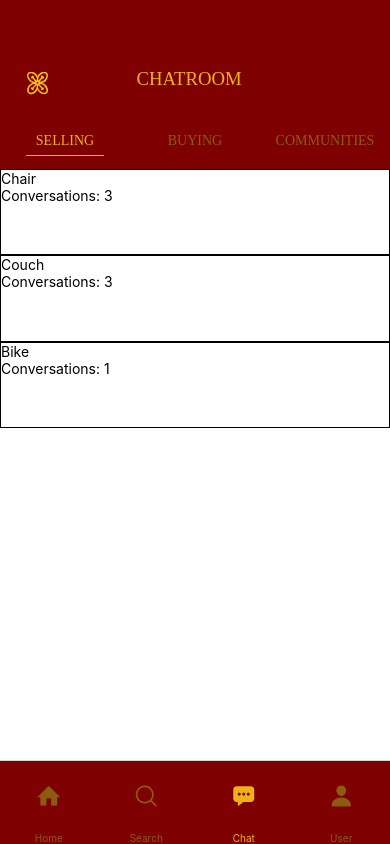
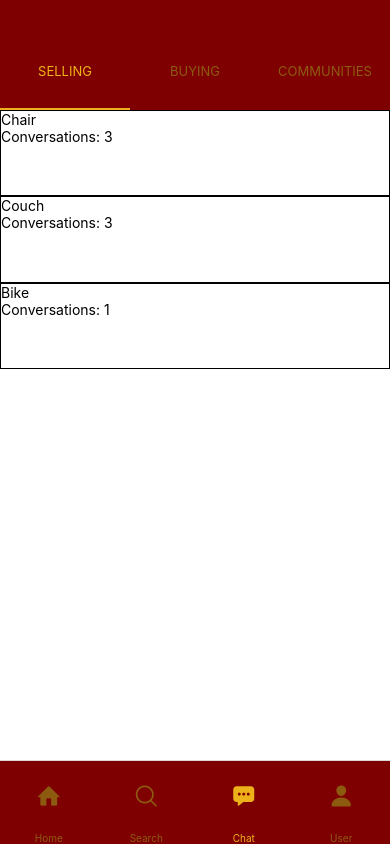
Before and after one commit to AGUPTA375/kandidat-frontend, a React Native app in the folder src/: screen /Chat in a window 390 px wide. Built offline with nearby package versions, Linux system fonts and the light colour scheme; no server answers.

Commit message:
Fix Header in Chat tab.

```diff
--- a/src/App.js
+++ b/src/App.js
@@ -17,8 +17,6 @@ import { Entypo } from '@expo/vector-icons';
 import { AntDesign } from '@expo/vector-icons';
 import { Ionicons } from '@expo/vector-icons';
 
-// Components
-import ChatHeader from './components/ChatHeader';
 
 const Tab = createBottomTabNavigator();
 
@@ -60,9 +58,7 @@ export default function App() {
             var color = focused ? "#EDB219" : "#8D5B10"
             return <Ionicons name="chatbox-ellipses" size={24} color={color} />;
           },
-          header: (props) => {
-            return <ChatHeader title={"CHATROOM"} screen={0} nav={props.navigation} />;
-          }
+          headerShown: false
         }} />
 
         {/* Profile */}
--- a/src/components/ChatHeader.js
+++ /dev/null
@@ -1,89 +0,0 @@
-import { StyleSheet, Text, View, Dimensions, Image, TouchableOpacity } from 'react-native';
-import { useEffect, useState } from 'react';
-
-// Window dimensions
-const windowWidth = Dimensions.get('window').width;
-const windowHeight = Dimensions.get('window').height;
-
-export default function ChatHeader(props) {
-
-    // States
-    const [line, setLine] = useState(props.screen)
-
-    useEffect(() => {
-        props.nav.setParams({screen: line})
-    }, [line])
-
-
-    return (
-        <View style={styles.header}>
-            <View style={{width: windowWidth, flexDirection:"row", alignItems:"center", justifyContent:"space-between", marginBottom:"7%"}}>
-                <View style={{ width: windowWidth*0.2, alignItems:"center"}}>
-                    <Image source={require('../assets/amargbologoonly.png')} resizeMode="contain"
-                    style={{ width:windowWidth*0.1 }}/>
-                </View>
-                <View style={{ width:windowWidth*0.3}}>
-                    <Text style={styles.title}>{props.title}</Text>
-
-                </View>
-                <View style={{ width:windowWidth*0.2}}>
-
-                </View>
-            </View>
-            <View style={styles.headerLower}>
-
-                <TouchableOpacity style={styles.headerButton} onPress={() => {setLine(0)}}>
-                    <Text style={[styles.headerText, { color: line == 0 ? "#EDB219" : "#8D5B10"}]} >SELLING</Text>
-                    <View style={[styles.headerUnderLine, {backgroundColor: line == 0 ? "#EDB219" : "transparent"}]}></View>
-                </TouchableOpacity>
-
-                <TouchableOpacity style={styles.headerButton} onPress={() => {setLine(1); }} >
-                    <Text style={[styles.headerText,{ color: line == 1 ? "#EDB219" : "#8D5B10"}]} >BUYING</Text>
-                    <View style={[styles.headerUnderLine, {backgroundColor: line == 1 ? "#EDB219" : "transparent"}]}></View>
-                </TouchableOpacity>
-
-                <TouchableOpacity style={styles.headerButton} onPress={() => {setLine(2)}}>
-                    <Text style={[styles.headerText, { color: line == 2 ? "#EDB219" : "#8D5B10"}]} >COMMUNITIES</Text>
-                    <View style={[styles.headerUnderLine, {backgroundColor: line == 2 ? "#EDB219" : "transparent"}]}></View>
-                </TouchableOpacity>
-
-            </View>
-        </View>
-    )
-}
-
-const styles = StyleSheet.create({
-    header: {
-        height: windowHeight*0.2,
-        alignItems: "center",
-        justifyContent: "flex-end",
-        backgroundColor:"#7f0001"
-    },
-    title: {
-        fontFamily: "TharLon",
-        fontSize: windowHeight/45,
-        marginBottom: "4%",
-        color: "#EDB219"
-    },
-    headerButton: {
-        width: windowWidth/3,
-        alignItems:"center",
-        height: "100%",
-        justifyContent: "center"
-    },
-    headerLower: {
-        flex: 0.3,
-        width:windowWidth,
-        flexDirection:"row",
-        justifyContent:"space-around",
-        marginBottom: "3%"
-    },
-    headerText: {
-        fontFamily: "TharLon",
-    },
-    headerUnderLine: {
-        width: windowWidth/5,
-        height: 1,
-        marginTop: "5%"
-    }
-})
--- a/src/components/CommunitiesStack.js
+++ b/src/components/CommunitiesStack.js
@@ -1,6 +1,8 @@
 import { createStackNavigator } from '@react-navigation/stack';
+import { View,Text } from 'react-native';
 import CommunitiesChat from '../screens/CommunitiesChat';
 import CommunityChat from './CommunityChat';
+import CommunityHeader from './CommunityHeader';
 
 const Stack = createStackNavigator()
 
--- a/src/components/CommunityChat.js
+++ b/src/components/CommunityChat.js
@@ -1,12 +1,13 @@
 import { StyleSheet, Text, View, Dimensions, FlatList, TouchableOpacity } from 'react-native';
 import { useState, useEffect } from "react"
 import { GiftedChat } from 'react-native-gifted-chat'
+import CommunityHeader from './CommunityHeader';
 
 export default function CommunityChat(props) {
 
-
     return(
         <View>
+            <CommunityHeader title={props.route.params.community} nav={props.navigation} />
             <Text>{props.route.params.community}</Text>
         </View>
     )
--- /dev/null
+++ b/src/components/CommunityHeader.js
@@ -0,0 +1,57 @@
+import { View, StyleSheet, Dimensions, Text, TouchableOpacity } from 'react-native'
+import { AntDesign } from '@expo/vector-icons';
+
+// Window dimensions
+const windowWidth = Dimensions.get('window').width;
+const windowHeight = Dimensions.get('window').height;
+
+export default function CommunityHeader(props) {
+    return (
+        <View style={styles.container}>
+
+            <View style={styles.headerSides}>
+                <TouchableOpacity onPress={() => props.nav.goBack()}>
+                    <AntDesign name="left" size={windowHeight*0.045} color="#EDB219" />
+                </TouchableOpacity>
+
+            </View>
+
+            <View style={styles.headerMid}>
+                <Text style={styles.goldText}>{props.title}</Text>
+            </View>
+
+            <View style={styles.headerSides}>
+
+            </View>
+
+        </View>
+    )
+}
+
+const styles = StyleSheet.create({
+    container: {
+        width: windowWidth,
+        height: windowHeight*0.1,
+        backgroundColor:"#7f0001",
+        flexDirection:"row",
+        alignItems:"center",
+        justifyContent: "space-evenly"
+    },
+    headerSides: {
+        width: windowWidth*0.2,
+        height: windowHeight*0.1,
+        justifyContent:"center",
+        alignItems: "center"
+    },
+    headerMid: {
+        width: windowWidth*0.6,
+        height: windowHeight*0.1,
+        justifyContent:"center",
+        alignItems:"center"
+    },
+    goldText: {
+        color: "#EDB219",
+        fontSize:windowHeight*0.03,
+        fontWeight:"bold"
+    },
+})
--- a/src/package.json
+++ b/src/package.json
@@ -13,6 +13,7 @@
     "@expo/vector-icons": "^13.0.0",
     "@react-native-async-storage/async-storage": "~1.17.3",
     "@react-navigation/bottom-tabs": "^6.2.0",
+    "@react-navigation/material-top-tabs": "^6.2.1",
     "@react-navigation/native": "^6.0.8",
     "@react-navigation/native-stack": "^6.5.2",
     "@react-navigation/stack": "^6.1.1",
@@ -38,8 +39,10 @@
     "react-native-ratings": "^8.1.0",
     "react-native-safe-area-context": "4.2.4",
     "react-native-screens": "~3.11.1",
+    "react-native-tab-view": "^3.1.1",
     "react-native-vector-icons": "^9.1.0",
-    "react-native-web": "0.17.7"
+    "react-native-web": "0.17.7",
+    "react-native-pager-view": "5.4.15"
   },
   "devDependencies": {
     "@babel/core": "^7.12.9"
--- a/src/screens/BuyingChat.js
+++ b/src/screens/BuyingChat.js
@@ -3,7 +3,7 @@ import { StyleSheet, Text, View } from 'react-native';
 export default function BuyingChat(props) {
     return (
         <View>
-            <Text>{props.screen}</Text>
+            <Text>buying</Text>
         </View>
     )
 }
--- a/src/screens/Chat.js
+++ b/src/screens/Chat.js
@@ -1,28 +1,28 @@
-import { Text, View } from 'react-native';
+import { Text, View, Dimensions } from 'react-native';
 import SellingChat from './SellingChat';
 import BuyingChat from './BuyingChat';
 import CommunitiesStack from '../components/CommunitiesStack';
+import { createMaterialTopTabNavigator } from '@react-navigation/material-top-tabs';
+
+// Window dimensions
+const windowWidth = Dimensions.get('window').width;
+const windowHeight = Dimensions.get('window').height;
+
+const Tab = createMaterialTopTabNavigator();
+
 
 export default function Chat(props) {
-
-    if(props.route.params === undefined) {
-        return (
-            <View>
-                <Text>Loading</Text>
-            </View>
+    return (
+            <Tab.Navigator screenOptions={{
+                tabBarActiveTintColor: '#EDB219',
+                tabBarInactiveTintColor: '#8D5B10',
+                tabBarStyle:{backgroundColor:"#7f0001", height: windowHeight*0.13, paddingTop: "12%"},
+                tabBarIndicatorStyle: {backgroundColor:"#EDB219"}
+            }}>
+                <Tab.Screen name="Selling" component={SellingChat} />
+                <Tab.Screen name="Buying" component={BuyingChat} />
+                <Tab.Screen name="Communities" component={CommunitiesStack} />
+            </Tab.Navigator>
         )
-    } else if (props.route.params.screen === 0) {
-        return (
-            <SellingChat screen={"selling"}/>
-        )
-    } else if (props.route.params.screen === 1) {
-        return (
-            <BuyingChat screen={"buying"}/>
-        )
-    } else {
-        return (
-            <CommunitiesStack  />
-        )
-    }
 
 }
```
Also changed, not shown: 1 other file (tests, documents, lock files or other folders).
